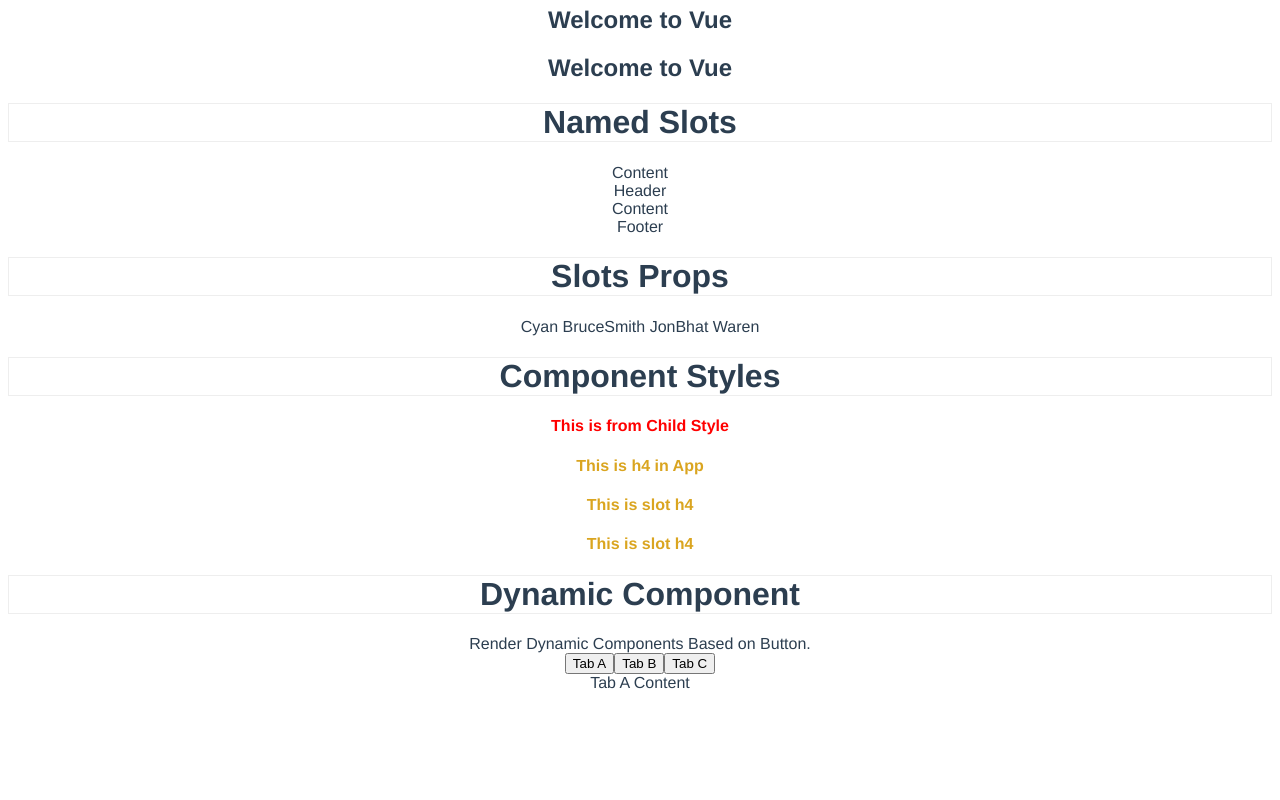
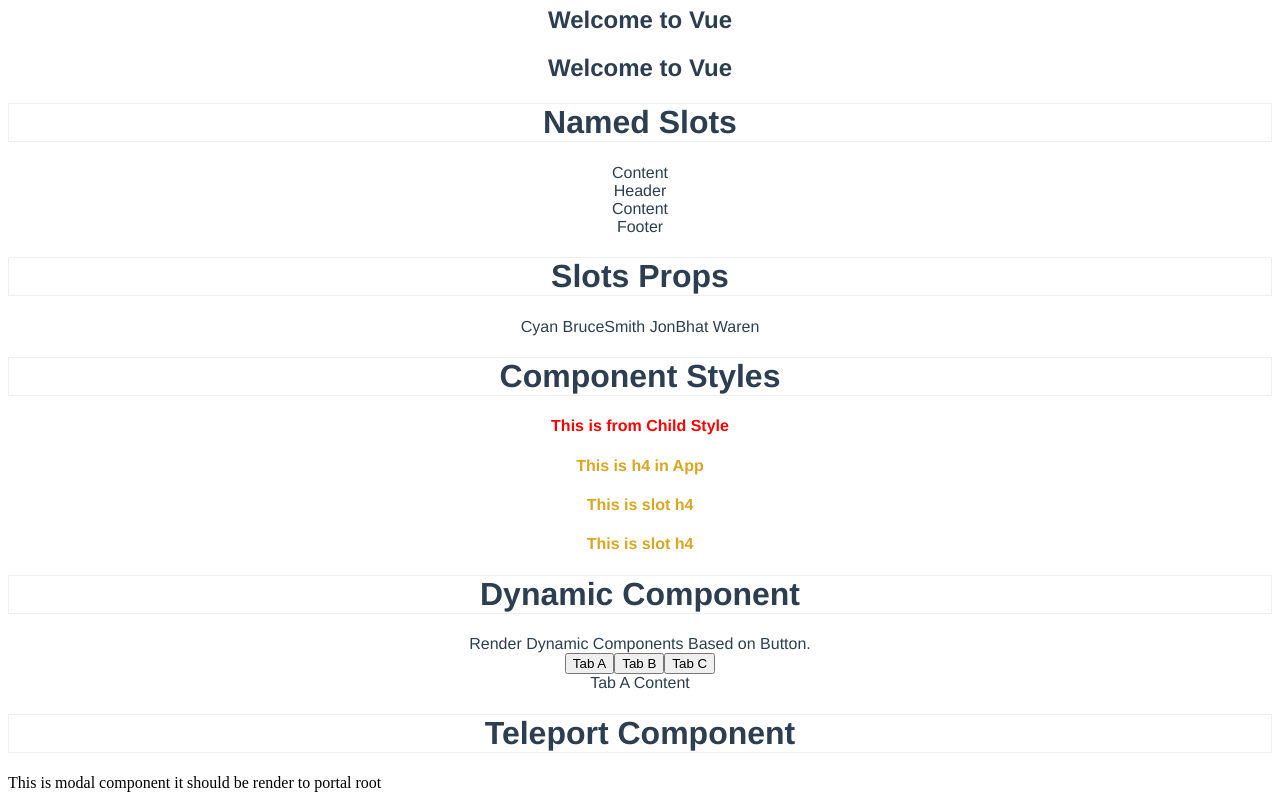
Before and after one commit to pandiarajanrp/vuejs-practice, a Vue app: page / in a window 1280 px wide. Shown: the part 5164-5964 px from the top of the page. Before the commit the page ends 5864 px from the top, so only its background shows below. Built offline with nearby package versions, Linux system fonts and the light colour scheme.

Commit message:
teleport
teleport

```diff
--- a/public/index.html
+++ b/public/index.html
@@ -12,6 +12,7 @@
       <strong>We're sorry but <%= htmlWebpackPlugin.options.title %> doesn't work properly without JavaScript enabled. Please enable it to continue.</strong>
     </noscript>
     <div id="app"></div>
+    <div id="portal-root"></div>
     <!-- built files will be auto injected -->
   </body>
 </html>
--- a/src/App.vue
+++ b/src/App.vue
@@ -197,6 +197,11 @@
 
     <h1>Dynamic Component</h1>
     <DynamicComponentVue />
+
+    <h1>Teleport Component</h1>
+    <teleport to="#portal-root">
+      <TelePortModalVue />
+    </teleport>
   </div>
 </template>
 
@@ -210,6 +215,7 @@ import CardSlot from './components/Slot.vue';
 import NameListVue from './components/NameList.vue';
 import ChildStyleVue from './components/ChildStyle.vue';
 import DynamicComponentVue from './components/DynamicComponent.vue';
+import TelePortModalVue from './components/TelePortModal.vue';
 
 export default {
   name: "App",
@@ -361,7 +367,8 @@ export default {
     CardSlot,
     NameListVue,
     ChildStyleVue,
-    DynamicComponentVue
+    DynamicComponentVue,
+    TelePortModalVue
   }
 };
 </script>
--- /dev/null
+++ b/src/components/TelePortModal.vue
@@ -0,0 +1,15 @@
+<template>
+    <div>
+        This is modal component it should be render to portal root
+    </div>
+</template>
+
+<script>
+    export default {
+        name: 'TeleportModal'
+    }
+</script>
+
+<style scoped>
+
+</style>
```
